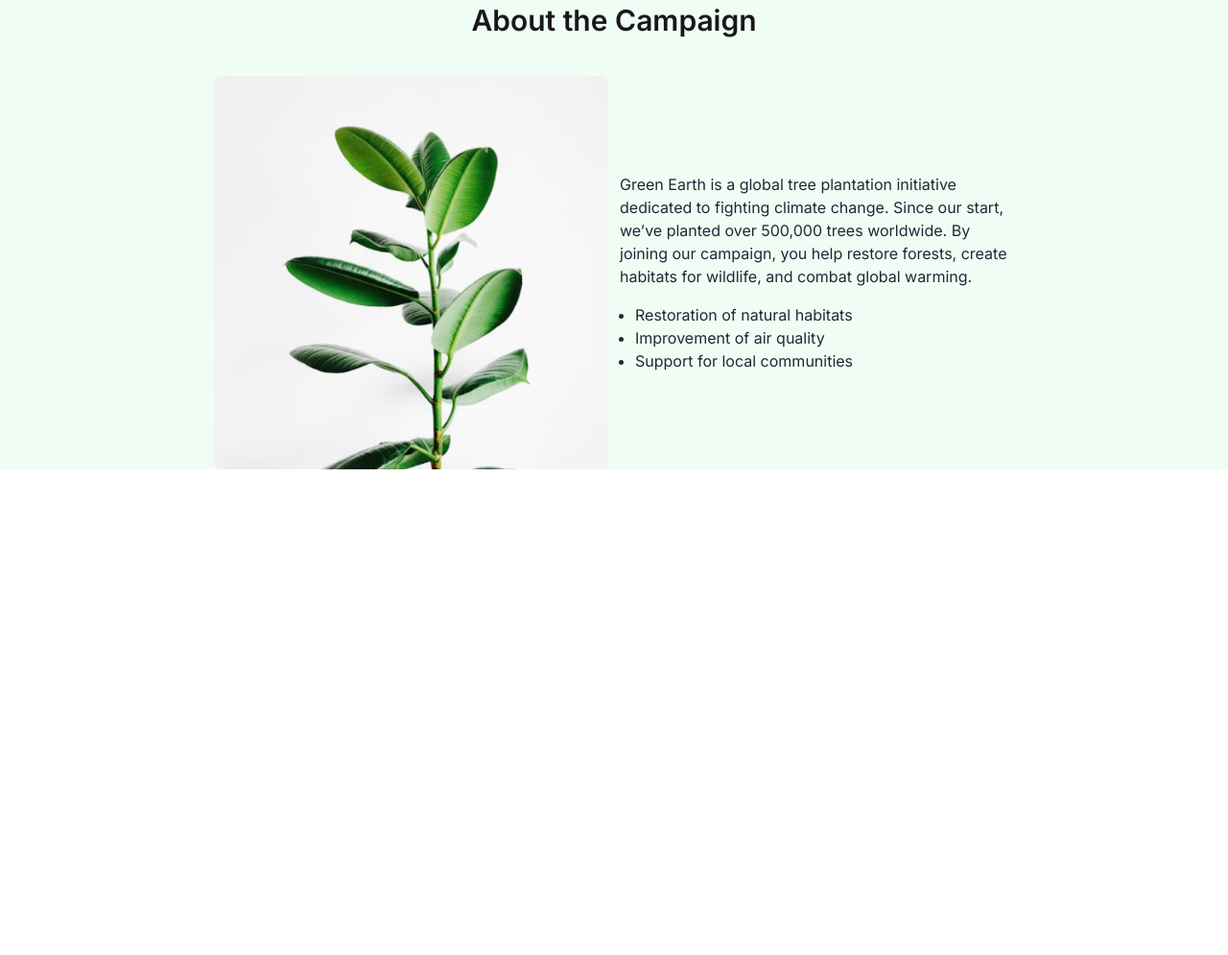
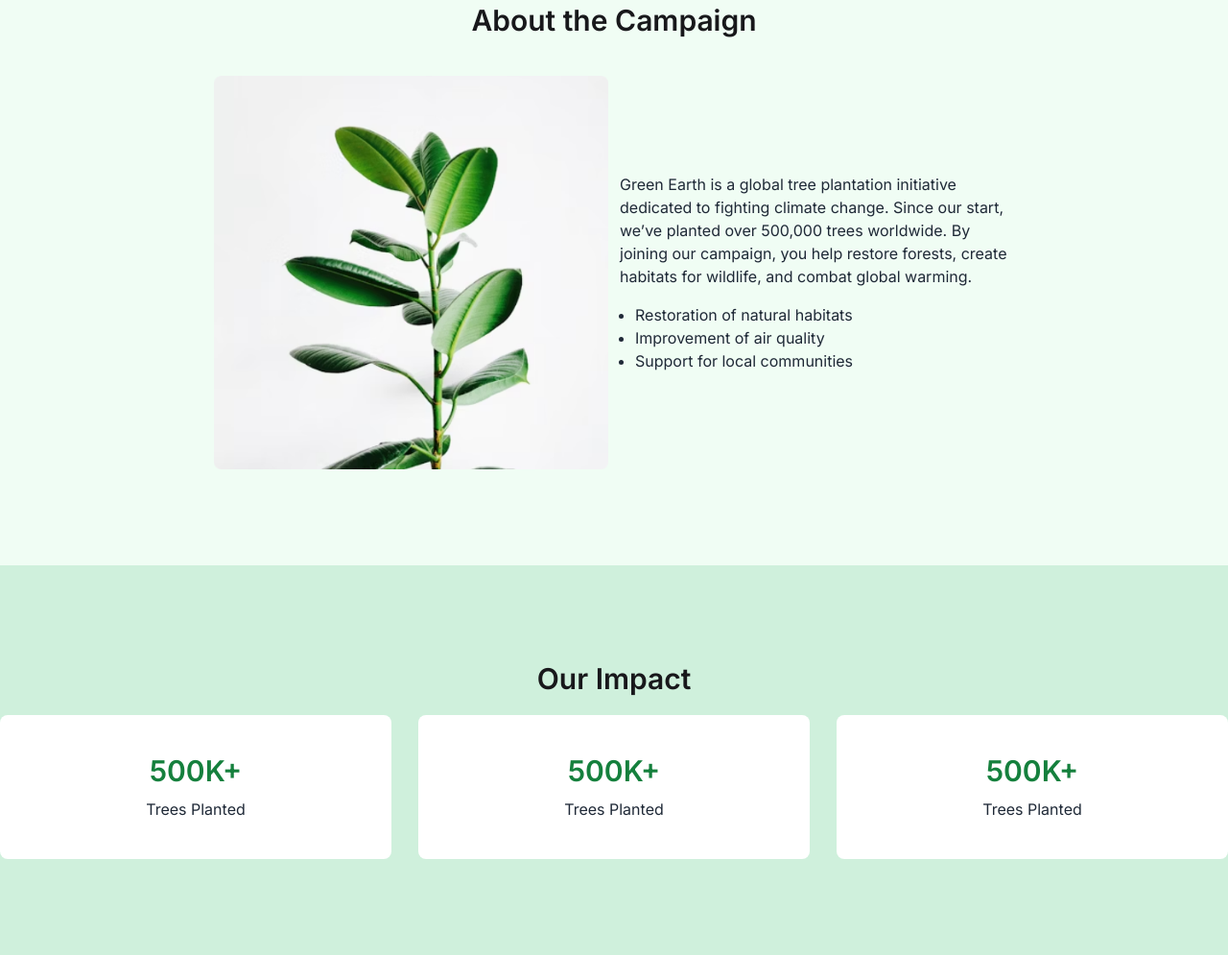
Before and after one commit to sajjad44371/assignment-06, a plain HTML site: page index.html in a window 1280 px wide. Shown: the part 872-1867 px from the top of the page at 96% size. Before the commit the page ends 1361 px from the top, so only its background shows below. Drawn offline with nearby package versions, Linux system fonts and the light colour scheme.

Commit message:
added our impact section

```diff
--- a/index.html
+++ b/index.html
@@ -114,7 +114,7 @@
     <!-- banner end  -->
 
     <!-- main section start  -->
-    <main class="bg-[#f0fdf4]">
+    <main class="bg-[#f0fdf4] pb-[100px]">
       <!-- trees section start  -->
       <section class="trees max-w-[1650px] mx-auto py-[100px] px-2.5 md:px-0">
         <h2 class="text-3xl font-semibold text-center">Choose Your Trees</h2>
@@ -217,5 +217,42 @@
       <!-- about end  -->
     </main>
     <!-- main section end  -->
+
+    <!-- impact section start  -->
+    <section class="impact py-[100px] bg-[#CFF0DC]">
+      <h2 class="text-3xl font-semibold text-center mb-5">Our Impact</h2>
+      <div
+        class="impact-container max-w-[1650px] mx-auto grid grid-cols-1 lg:grid-cols-3 gap-7"
+      >
+        <!-- aingle item  -->
+        <div class="bg-white rounded-lg">
+          <div class="p-10 text-center">
+            <h3 class="text-3xl font-semibold text-[#15803d] mb-2.5">500K+</h3>
+            <p class="text-[#1f2937]">Trees Planted</p>
+          </div>
+        </div>
+
+        <!-- aingle item  -->
+        <div class="bg-white rounded-lg">
+          <div class="p-10 text-center">
+            <h3 class="text-3xl font-semibold text-[#15803d] mb-2.5">500K+</h3>
+            <p class="text-[#1f2937]">Trees Planted</p>
+          </div>
+        </div>
+
+        <!-- aingle item  -->
+        <div class="bg-white rounded-lg">
+          <div class="p-10 text-center">
+            <h3 class="text-3xl font-semibold text-[#15803d] mb-2.5">500K+</h3>
+            <p class="text-[#1f2937]">Trees Planted</p>
+          </div>
+        </div>
+      </div>
+    </section>
+    <!-- impact section end  -->
+
+    <!-- footer start -->
+    <footer></footer>
+    <!-- footer end -->
   </body>
 </html>
```
